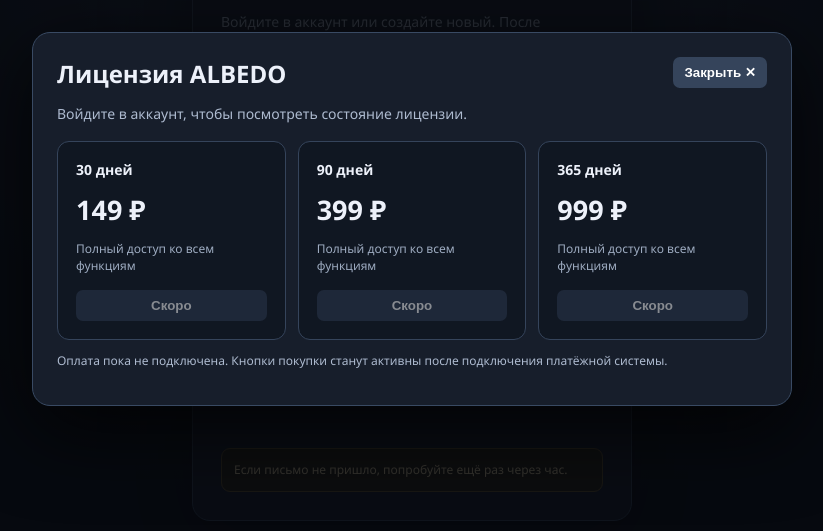
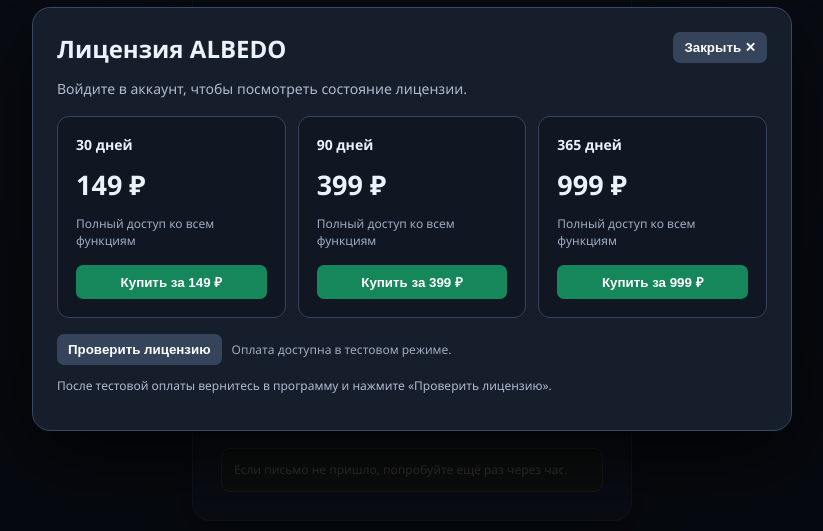
Before and after one commit to vertuozi92/RaidTalk-AutoClicker, an Electron app: page src/index.html in a window 1500 px wide. Both pictures are taken after a click on the button "Лицензия и подписка". Shown: the part 181-712 px from the top of the page, without its empty margins (338-1161 px from the left). Drawn offline with Linux system fonts and the light colour scheme; no server answers.

Commit message:
Connect license purchase buttons to YooKassa test payments

```diff
--- a/src/index.html
+++ b/src/index.html
@@ -80,6 +80,6 @@ body.auth-locked header,body.auth-locked #browser-area{visibility:hidden}
  </div>
 </header>
 <div id="browser-area"></div>
-<div id="license-modal" role="dialog" aria-modal="true" aria-labelledby="license-title"><div id="license-panel"><button id="license-close">Закрыть ✕</button><h2 id="license-title">Лицензия ALBEDO</h2><p id="license-status">Проверяем статус лицензии…</p><div class="license-plans"><div class="license-plan"><strong>30 дней</strong><div class="license-price">149 ₽</div><div class="license-muted">Полный доступ ко всем функциям</div><button disabled style="width:100%;margin-top:16px">Скоро</button></div><div class="license-plan"><strong>90 дней</strong><div class="license-price">399 ₽</div><div class="license-muted">Полный доступ ко всем функциям</div><button disabled style="width:100%;margin-top:16px">Скоро</button></div><div class="license-plan"><strong>365 дней</strong><div class="license-price">999 ₽</div><div class="license-muted">Полный доступ ко всем функциям</div><button disabled style="width:100%;margin-top:16px">Скоро</button></div></div><p class="license-muted">Оплата пока не подключена. Кнопки покупки станут активны после подключения платёжной системы.</p></div></div>
+<div id="license-modal" role="dialog" aria-modal="true" aria-labelledby="license-title"><div id="license-panel"><button id="license-close">Закрыть ✕</button><h2 id="license-title">Лицензия ALBEDO</h2><p id="license-status">Проверяем статус лицензии…</p><div class="license-plans"><div class="license-plan"><strong>30 дней</strong><div class="license-price">149 ₽</div><div class="license-muted">Полный доступ ко всем функциям</div><button class="green license-buy" data-plan="monthly" style="width:100%;margin-top:16px">Купить за 149 ₽</button></div><div class="license-plan"><strong>90 дней</strong><div class="license-price">399 ₽</div><div class="license-muted">Полный доступ ко всем функциям</div><button class="green license-buy" data-plan="quarterly" style="width:100%;margin-top:16px">Купить за 399 ₽</button></div><div class="license-plan"><strong>365 дней</strong><div class="license-price">999 ₽</div><div class="license-muted">Полный доступ ко всем функциям</div><button class="green license-buy" data-plan="yearly" style="width:100%;margin-top:16px">Купить за 999 ₽</button></div></div><div style="display:flex;gap:10px;align-items:center;flex-wrap:wrap;margin-top:16px"><button id="license-refresh" style="background:#35445b">Проверить лицензию</button><span id="payment-message" class="license-muted">Оплата доступна в тестовом режиме.</span></div><p class="license-muted">После тестовой оплаты вернитесь в программу и нажмите «Проверить лицензию».</p></div></div>
 <script src="supabase-config.js"></script><script src="renderer.js"></script>
 </body></html>
```
